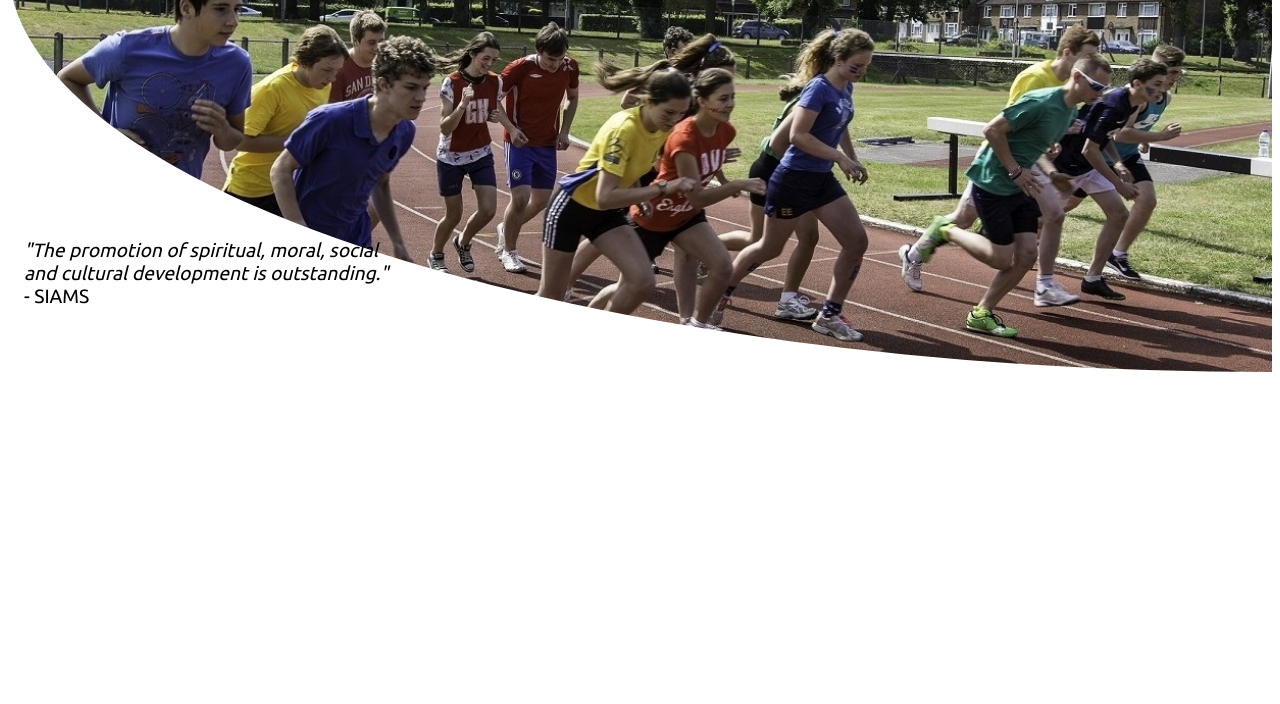
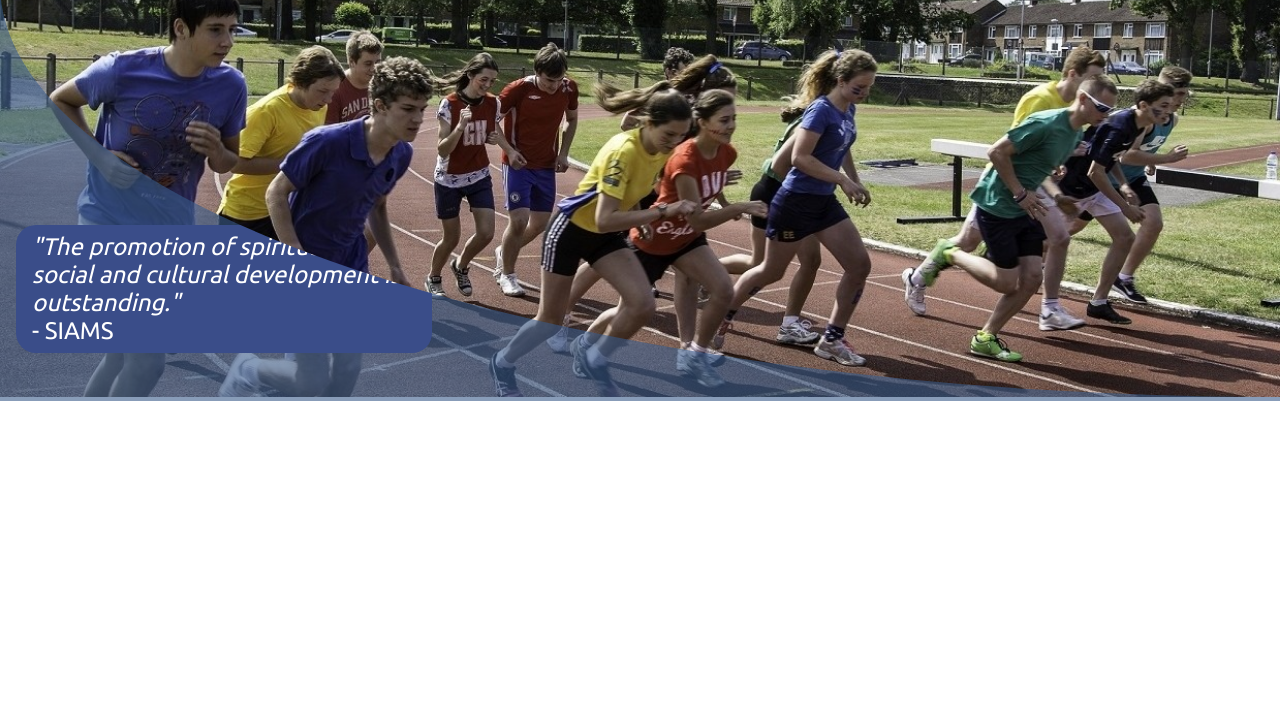
Before and after one commit to JPadley18/ranelagh, a plain HTML site: page index.html in a window 1280 px wide. Shown: the part 96-800 px from the top of the page. Drawn offline with nearby package versions, Linux system fonts and the light colour scheme.

Commit message:
Updated central image styling

```diff
--- a/css/common.css
+++ b/css/common.css
@@ -1,10 +1,15 @@
+body {
+	margin: 0;
+	padding: 0;
+}
+
 .navbar{
 	overflow: hidden;
 	position: fixed;
 	z-index: 1;
 	top: 0;
 	width: 100%;
-	height: 6%;
+	height: 5em;
 	background-color: #3A5A89;
 }
 .navbar-element{
@@ -18,25 +23,48 @@
 .logo-image{ height: 100%; }
 
 .central-image {
-	margin-top: 60px;
+	margin-top: 5em;
 	width: 100%;
 	position: relative;
 	height: auto;
 }
-.central-image img{
+.main-image{
+	position: relative;
+	width: 100%;
+}
+.toplayer{
 	border-radius: 0 0 0 100%;
-	display: block;
+	position: absolute;
+	top: 0;
+	left: 0;
+	z-index: 2;
+}
+.midlayer{
+	background-color: #3A5A89;
 	width: 100%;
+	height: 100%;
+	position: absolute;
+	top: 0;
+	left: 0;
+	opacity: 0.6;
+}
+.backdrop{
+	position: relative;
+	z-index: -1;
 }
 .central-image p{
 	margin: 0;
 	width: 100%;
-	font-size: 120%;
+	font-size: 150%;
 	font-family: "Ubuntu", sans-serif;
 }
 .caption{
+	background-color: #3a4d89;
+	border-radius: 20px;
 	position: absolute;
+	padding: 0.5em 1em;
 	max-width: 30%;
-	bottom: 4em;
+	bottom: 3em;
 	left: 1em;
+	color: white;
 }
--- a/index.html
+++ b/index.html
@@ -20,7 +20,9 @@
 		</div>
 
 		<div class="central-image">
-			<img src="images/test-central.jpg">
+			<img class="main-image backdrop" src="images/test-central.jpg">
+			<div class="main-image midlayer"></div>
+			<img class="main-image toplayer" src="images/test-central.jpg">
 			<div class="caption">
 				<p><i>"The promotion of spiritual, moral, social and cultural development is outstanding."</i><br> - SIAMS</p>
 			</div>
```
